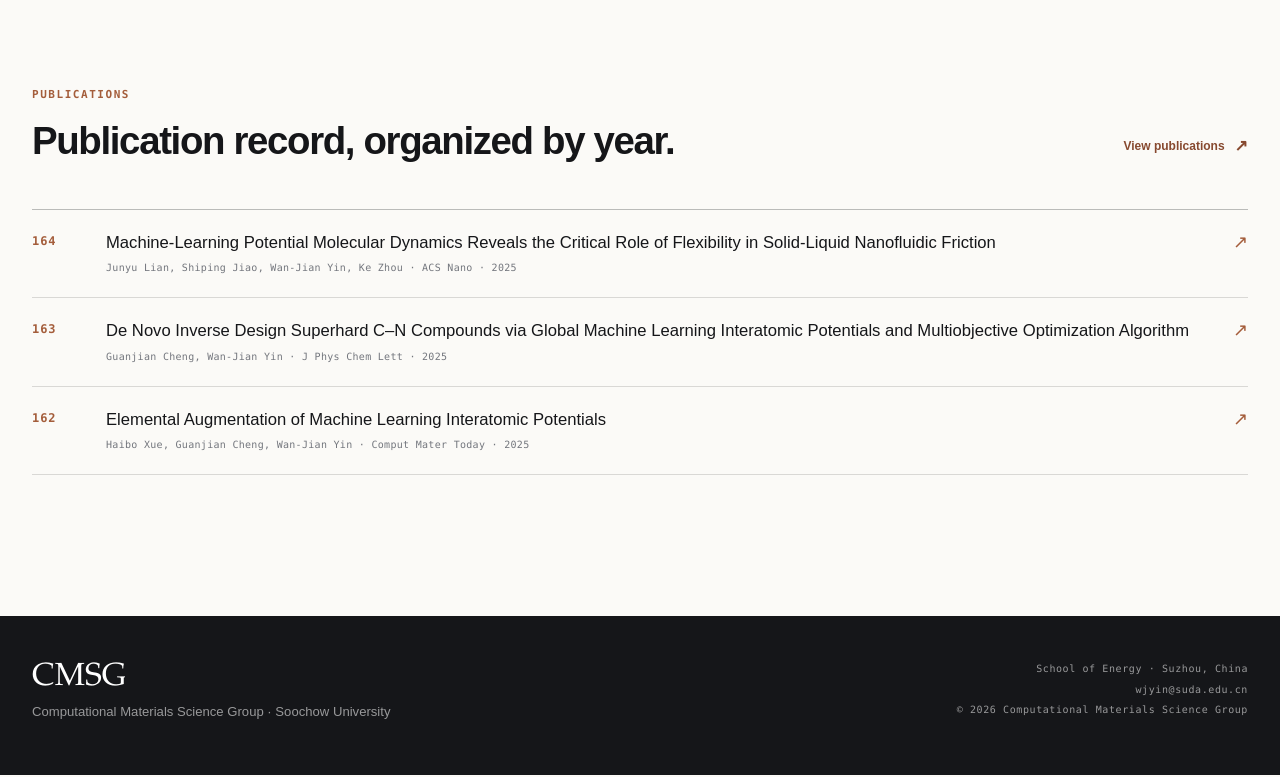
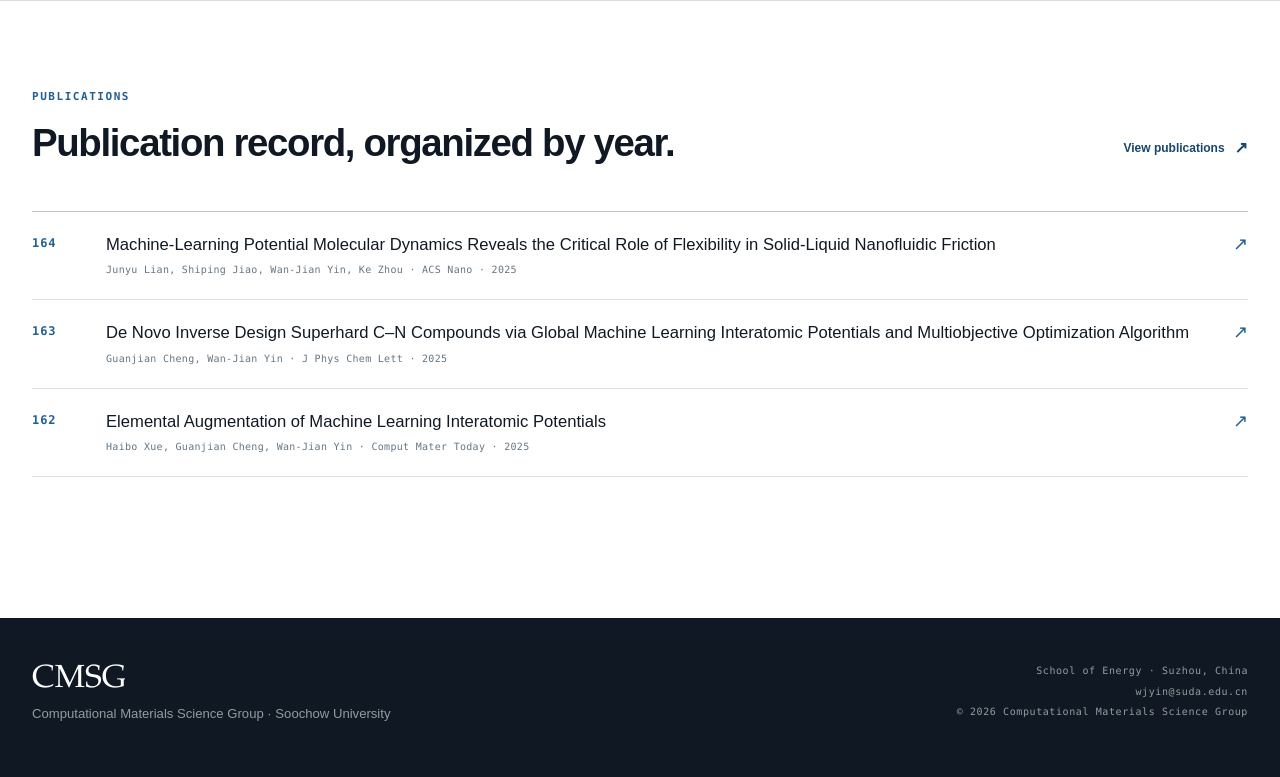
Before and after one commit to Yuming12138/cmsg-group-web, a Flask app: page / in a window 1280 px wide. Shown: the part 2220-2997 px from the top of the page. Run offline with Flask 3, Linux system fonts and the light colour scheme; some web fonts are replaced.

Commit message:
style: shift palette to white and research blue

```diff
--- a/static/site/css/research.css
+++ b/static/site/css/research.css
@@ -2,9 +2,9 @@
   --paper: var(--paper-50);
   --ink: var(--ink-950);
   --muted: var(--ink-500);
-  --accent: var(--copper-600);
-  --accent-dark: var(--copper-700);
-  --accent-wash: var(--copper-100);
+  --accent: var(--blue-600);
+  --accent-dark: var(--blue-700);
+  --accent-wash: var(--blue-100);
   --r-line: var(--line);
   --shell: var(--content-max);
   --gutter: var(--content-gutter);
--- a/static/site/css/site.css
+++ b/static/site/css/site.css
@@ -80,8 +80,8 @@ a, button { -webkit-tap-highlight-color: transparent; }
 .hero__inner { display: grid; height: 100%; min-height: 100svh; grid-template-rows: 1fr; padding-top: 118px; padding-bottom: 30px; transition: opacity 360ms var(--ease-out), transform 360ms var(--ease-out); }
 .hero.is-scrolled .hero__inner { opacity: .9; transform: translateY(-10px); }
 .hero__content { display: flex; width: min(1120px, 100%); flex-direction: column; align-items: center; align-self: center; justify-self: center; margin: 0; padding: clamp(42px, 6vh, 76px) 0; text-align: center; }
-.eyebrow, .section-label { margin: 0 0 20px; color: var(--copper-600); font: 600 11px/1.2 var(--mono); letter-spacing: .14em; text-transform: uppercase; }
-.eyebrow--light { color: #f0b18d; }
+.eyebrow, .section-label { margin: 0 0 20px; color: var(--blue-600); font: 600 11px/1.2 var(--mono); letter-spacing: .14em; text-transform: uppercase; }
+.eyebrow--light { color: #c6dced; }
 h1, h2, h3, p { margin-top: 0; }
 .hero__group-name { margin-bottom: 18px; color: var(--white); font-size: clamp(2.2rem, 4vw, 3.85rem); line-height: 1.05; letter-spacing: -.035em; white-space: nowrap; }
 .hero h1 { max-width: none; margin-bottom: 0; color: var(--white); font-size: clamp(1rem, 1.55vw, 1.45rem); font-weight: 500; line-height: 1.25; letter-spacing: -.018em; white-space: nowrap; }
@@ -97,12 +97,12 @@ h1, h2, h3, p { margin-top: 0; }
 .button:hover { transform: translateY(-2px); }
 .button:active { transform: translateY(0); }
 .button--light { background: var(--white); color: var(--ink-950); }
-.button--light:hover { background: #f3e9df; }
-.button--accent { background: var(--copper-600); color: var(--white); }
-.button--accent:hover { background: var(--copper-700); }
+.button--light:hover { background: #edf4fa; }
+.button--accent { background: var(--blue-600); color: var(--white); }
+.button--accent:hover { background: var(--blue-700); }
 .button--dark { background: var(--ink-950); color: var(--white); }
-.button--dark:hover { background: var(--copper-700); }
-.text-link { display: inline-flex; align-items: center; gap: 10px; color: var(--copper-700); font-size: 12px; font-weight: 700; }
+.button--dark:hover { background: var(--blue-700); }
+.text-link { display: inline-flex; align-items: center; gap: 10px; color: var(--blue-700); font-size: 12px; font-weight: 700; }
 .text-link span, .button span { font-size: 16px; line-height: 1; }
 .text-link--light { color: var(--white); }
 .text-link:hover span, .button:hover span { transform: translate(2px, -2px); }
@@ -149,13 +149,13 @@ h1, h2, h3, p { margin-top: 0; }
 .home-publications__heading .text-link { grid-column: 2; grid-row: 1 / span 2; align-self: end; margin-bottom: 5px; }
 .home-publications-list { margin-top: 48px; border-top: 1px solid var(--line-strong); }
 .home-publication-row { display: grid; grid-template-columns: 56px minmax(0, 1fr) 20px; gap: 18px; align-items: start; padding: 22px 0; border-bottom: 1px solid var(--line); transition: color 180ms ease-out, padding 180ms var(--ease-out), background-color 180ms ease-out; }
-.home-publication-row:hover { padding-inline: 8px; background: var(--paper-100); color: var(--copper-700); }
-.home-publication-row__number { padding-top: 2px; color: var(--copper-600); font: 600 12px/1.2 var(--mono); letter-spacing: .08em; }
+.home-publication-row:hover { padding-inline: 8px; background: var(--paper-100); color: var(--blue-700); }
+.home-publication-row__number { padding-top: 2px; color: var(--blue-600); font: 600 12px/1.2 var(--mono); letter-spacing: .08em; }
 .home-publication-row__body { display: grid; gap: 8px; min-width: 0; }
 .home-publication-row__body strong { color: var(--ink-950); font-size: 1.04rem; font-weight: 500; line-height: 1.3; }
 .home-publication-row__body > span { color: var(--ink-500); font: 10px/1.4 var(--mono); letter-spacing: .03em; }
 .home-publication-row__body em { font-style: normal; }
-.home-publication-row__arrow { justify-self: end; color: var(--copper-600); font-size: 18px; line-height: 1.2; transition: transform 180ms var(--ease-out); }
+.home-publication-row__arrow { justify-self: end; color: var(--blue-600); font-size: 18px; line-height: 1.2; transition: transform 180ms var(--ease-out); }
 .home-publication-row:hover .home-publication-row__arrow { transform: translate(3px, -3px); }
 
 .section { padding: var(--space-10) 0; }
--- a/static/site/css/tokens.css
+++ b/static/site/css/tokens.css
@@ -4,19 +4,19 @@
   --content-max-tablet: 760px;
   --content-gutter-tablet: 20px;
   --content-gutter-mobile: 16px;
-  --ink-950: #151619;
-  --ink-900: #1e2024;
-  --ink-700: #42454b;
-  --ink-500: #73767d;
-  --paper-50: #fbfaf7;
-  --paper-100: #f3f0e9;
-  --paper-200: #e9e4da;
-  --line: rgba(21, 22, 25, .15);
-  --line-strong: rgba(21, 22, 25, .28);
-  --copper-600: #a45d3b;
-  --copper-700: #87492f;
-  --copper-100: #eadbd1;
-  --hero-overlay: rgba(11, 16, 28, .56);
+  --ink-950: #101923;
+  --ink-900: #1b2835;
+  --ink-700: #40515f;
+  --ink-500: #647583;
+  --paper-50: #ffffff;
+  --paper-100: #f6f9fc;
+  --paper-200: #e8eef5;
+  --line: rgba(16, 25, 35, .14);
+  --line-strong: rgba(16, 25, 35, .26);
+  --blue-600: #245f91;
+  --blue-700: #17466f;
+  --blue-100: #e5eff8;
+  --hero-overlay: rgba(8, 20, 37, .58);
   --white: #fff;
   --display: "Instrument Serif", "Iowan Old Style", "Palatino Linotype", Georgia, serif;
   --sans: "DM Sans", "Helvetica Neue", Arial, sans-serif;
@@ -34,6 +34,6 @@
   --radius-control: 6px;
   --radius-card: 10px;
   --radius-panel: 18px;
-  --shadow-soft: 0 18px 45px rgba(21, 22, 25, .08);
+  --shadow-soft: 0 18px 45px rgba(20, 45, 68, .08);
   --ease-out: cubic-bezier(.22, .61, .36, 1);
 }
```
Also changed, not shown: other parts of static/site/css/site.css (+30 -30 lines), .ui-craft/brief.md, .ui-craft/tokens.md.
